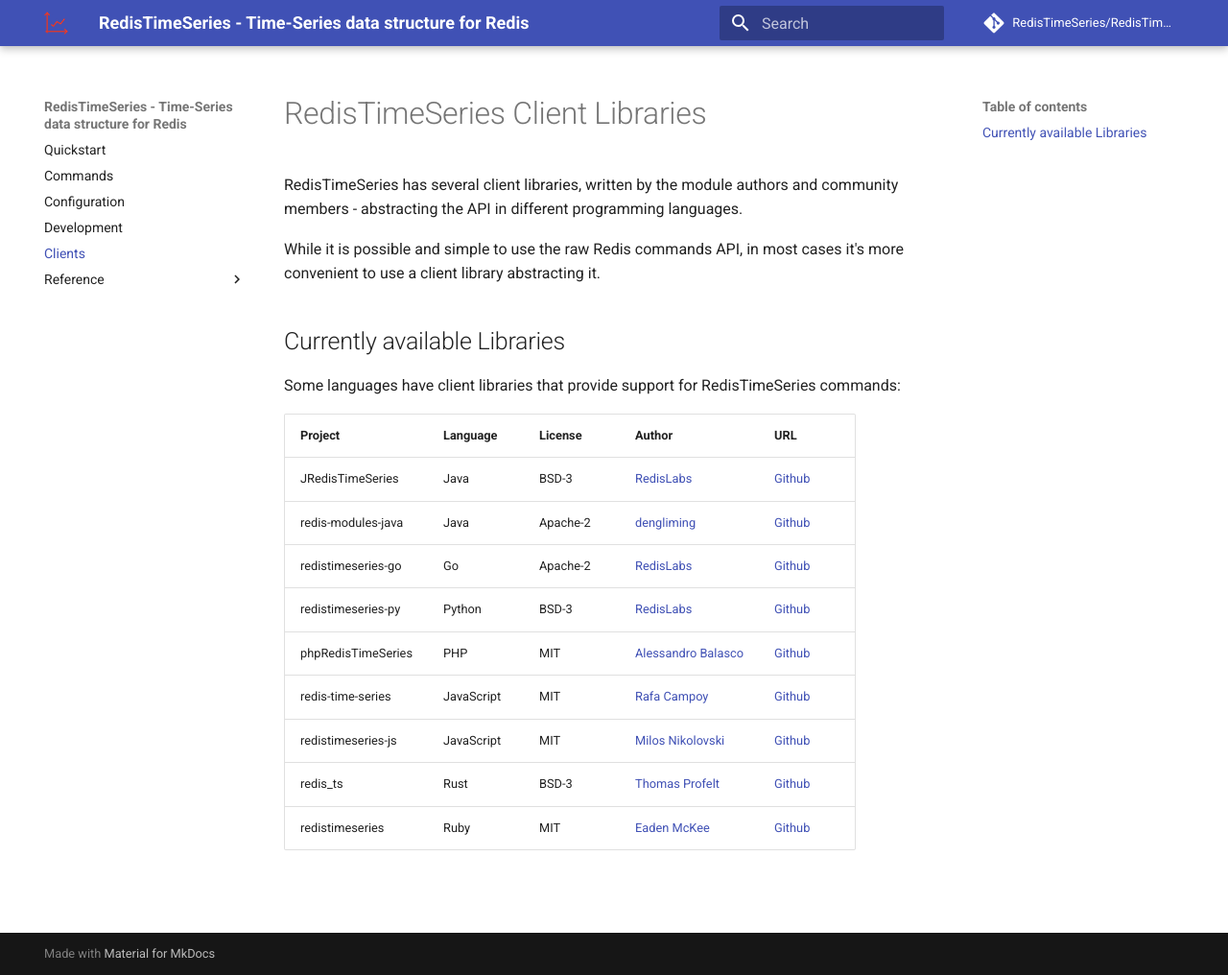
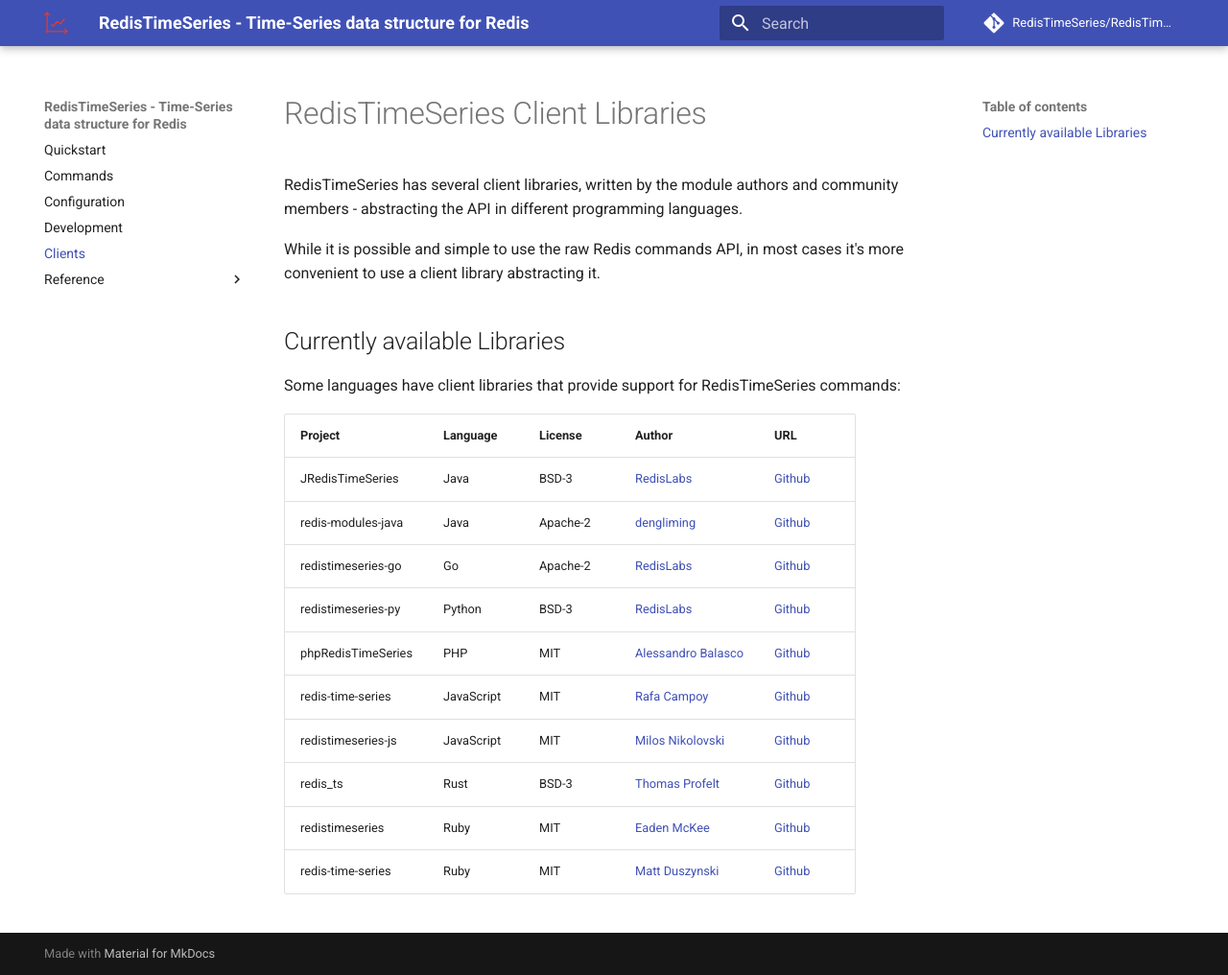
Before and after one commit to RedisTimeSeries/RedisTimeSeries, an MkDocs documentation site: the page built from docs/clients.md, in a window 1280 px wide and 1016 px high. Shown: the whole window at 96% size. Built offline with MkDocs 1.6.1 and Material for MkDocs 9.7.7, drawn with Linux system fonts in a browser that asks for light colours; comment, search, counter and statistics services are not loaded.

Commit message:
Add redis-time-series gem to another list of clients

```diff
--- a/docs/clients.md
+++ b/docs/clients.md
@@ -19,3 +19,4 @@
 | redistimeseries-js | JavaScript | MIT | [Milos Nikolovski](https://github.com/nikolovskimilos) | [Github](https://github.com/nikolovskimilos/redistimeseries-js) |
 | redis_ts | Rust | BSD-3 | [Thomas Profelt](https://github.com/tompro) | [Github](https://github.com/tompro/redis_ts) |
 | redistimeseries | Ruby | MIT | [Eaden McKee](https://github.com/eadz) | [Github](https://github.com/eadz/redistimeseries) |
+| redis-time-series | Ruby | MIT | [Matt Duszynski](https://github.com/dzunk) | [Github](https://github.com/dzunk/redis-time-series) |
```
